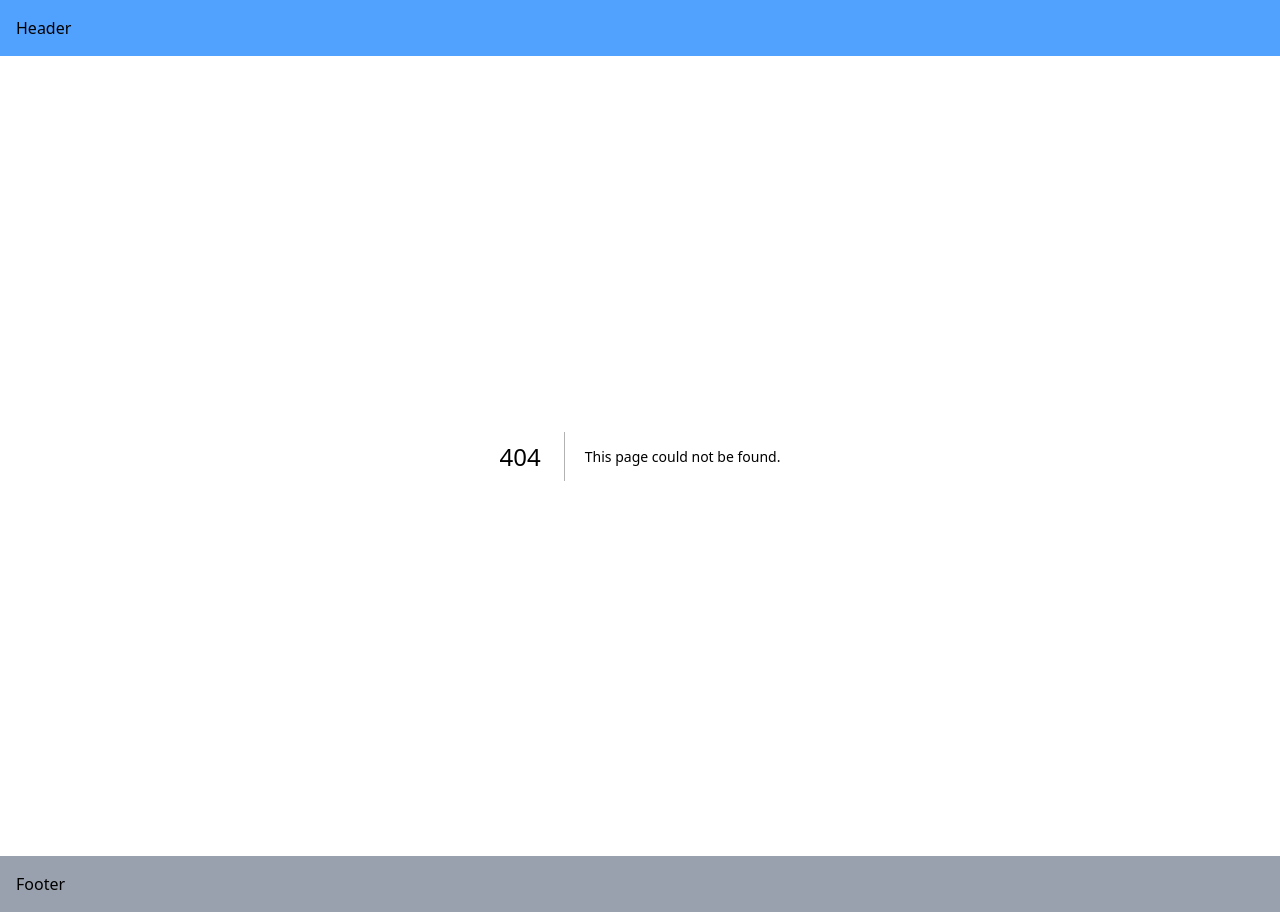
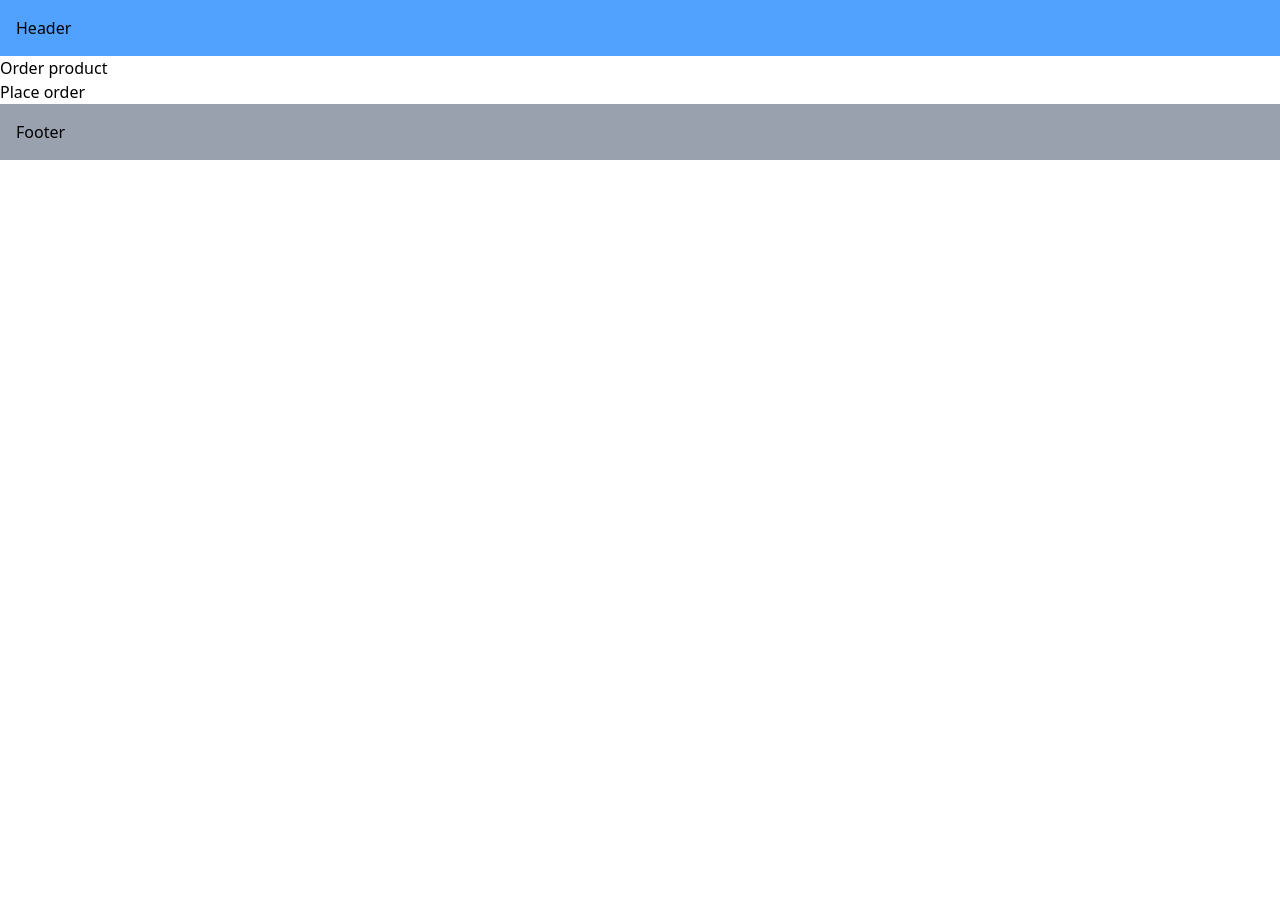
Before and after one commit to BIOCISHERE/nextjs-practice, a Next.js app: page /order-product in a window 1280 px wide. Before the commit this address had no page. After the commit the page ends 800 px from the top, so only its background shows below. Built offline with nearby package versions, Linux system fonts and the light colour scheme.

Commit message:
used useRouter in src/app/order-product/page.tsx and added redirect in src/app/products/[productId]/reviews/[reviewId]/page.tsx

```diff
--- /dev/null
+++ b/src/app/order-product/page.tsx
@@ -0,0 +1,16 @@
+"use client";
+import { useRouter } from "next/navigation";
+
+export default function OrderProduct() {
+  const router = useRouter();
+  const handleClick = () => {
+    console.log("Placing your order");
+    router.push("/"); // Can also use router.replace("/")
+  };
+  return (
+    <>
+      <h1>Order product</h1>
+      <button onClick={handleClick}>Place order</button>
+    </>
+  );
+}
--- a/src/app/products/[productId]/reviews/[reviewId]/page.tsx
+++ b/src/app/products/[productId]/reviews/[reviewId]/page.tsx
@@ -1,4 +1,4 @@
-import { notFound } from "next/navigation";
+import { redirect } from "next/navigation";
 
 export default async function ProductReview({
   params,
@@ -7,7 +7,7 @@
 }) {
   const { productId, reviewId } = await params;
   if (parseInt(reviewId) > 1000) {
-    notFound();
+    redirect("/products");
   }
   return (
     <h1>
```
